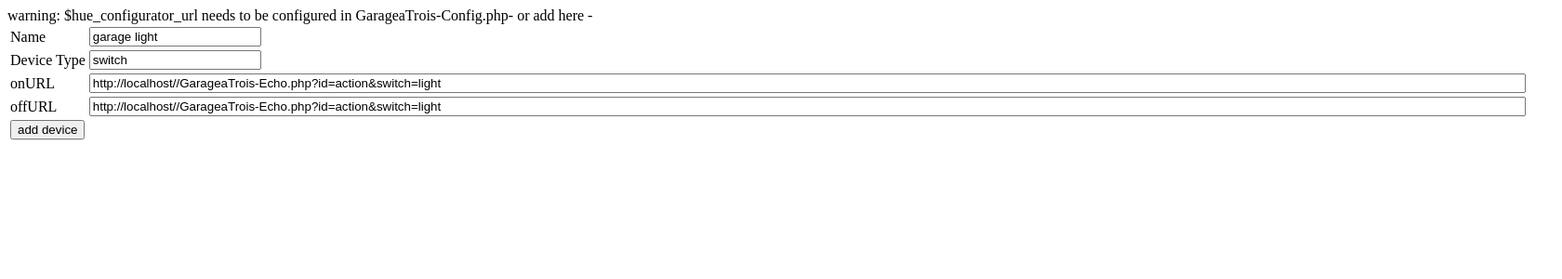
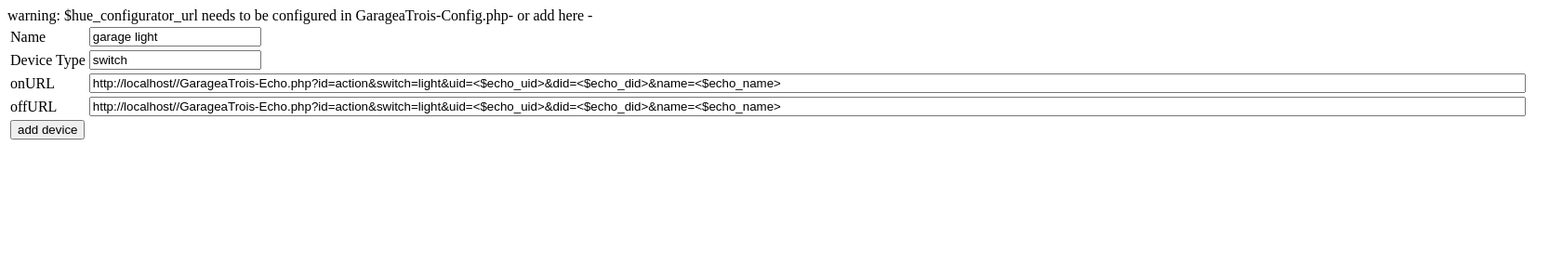
Before and after one commit to jamenlang/GarageaTrois-PHP-Server, a PHP site: page /GarageaTrois-Echo.php in a window 1680 px wide. Shown: the top 300 px of the page at 93% size. Run offline with PHP 8.4, Linux system fonts and the light colour scheme.

Commit message:
Update GarageaTrois-Echo.php
remove direct config access loophole.

```diff
--- a/GarageaTrois-Echo.php
+++ b/GarageaTrois-Echo.php
@@ -42,9 +42,9 @@ if(isset($_GET['id']) && $_GET['id'] = 'action'){
 
 	$url = "http://$_SERVER[HTTP_HOST]$dir/GarageaTrois-Server.php";
 	$fields = array(
-		'UID' => urlencode($echo_uid),
-		'DID' => urlencode($echo_did),
-		'DeviceName' => urlencode($echo_name),
+		'UID' => urlencode($_GET['uid']),
+		'DID' => urlencode($_GET['did']),
+		'DeviceName' => urlencode($_GET['name']),
 		'hasNFC' => urlencode('false'),
 		'switch' => urlencode(ucfirst($_GET['switch'])),
 		'Latitude' => urlencode(ucfirst($garage_latitude)),
@@ -88,8 +88,8 @@ else{
 <form action="<?php echo $_SERVER['PHP_SELF']; ?>" method="POST">
 <tr><td><label>Name</label></td><td><input placeholder="garage light" value="garage light" type="text" id="name" name="name"/></tr>
 <tr><td><label>Device Type</label></td><td><input placeholder="switch" value="switch" type="text" id="deviceType" name="deviceType"/></tr>
-<tr><td><label>onURL</label></td><td><input placeholder="<?php echo "http://$_SERVER[HTTP_HOST]$dir";?>/GarageaTrois-Echo.php?id=action&switch=light" value="<?php echo "http://$_SERVER[HTTP_HOST]$dir";?>/GarageaTrois-Echo.php?id=action&switch=light" size="190" type="text" id="onUrl" name="onUrl"/></tr>
-<tr><td><label>offURL</label></td><td><input placeholder="<?php echo "http://$_SERVER[HTTP_HOST]$dir";?>/GarageaTrois-Echo.php?id=action&switch=light" value="<?php echo "http://$_SERVER[HTTP_HOST]$dir";?>/GarageaTrois-Echo.php?id=action&switch=light" size="190" type="text" id="offUrl" name="offUrl"/></tr>
+<tr><td><label>onURL</label></td><td><input placeholder="<?php echo "http://$_SERVER[HTTP_HOST]$dir";?>/GarageaTrois-Echo.php?id=action&switch=light&uid=<$echo_uid>&did=<$echo_did>&name=<$echo_name>" value="<?php echo "http://$_SERVER[HTTP_HOST]$dir";?>/GarageaTrois-Echo.php?id=action&switch=light&uid=<$echo_uid>&did=<$echo_did>&name=<$echo_name>" size="190" type="text" id="onUrl" name="onUrl"/></tr>
+<tr><td><label>offURL</label></td><td><input placeholder="<?php echo "http://$_SERVER[HTTP_HOST]$dir";?>/GarageaTrois-Echo.php?id=action&switch=light&uid=<$echo_uid>&did=<$echo_did>&name=<$echo_name>" value="<?php echo "http://$_SERVER[HTTP_HOST]$dir";?>/GarageaTrois-Echo.php?id=action&switch=light&uid=<$echo_uid>&did=<$echo_did>&name=<$echo_name>" size="190" type="text" id="offUrl" name="offUrl"/></tr>
 <tr><td><input type="submit" value="add device"></td></tr>
 </form>
 </table>
```
